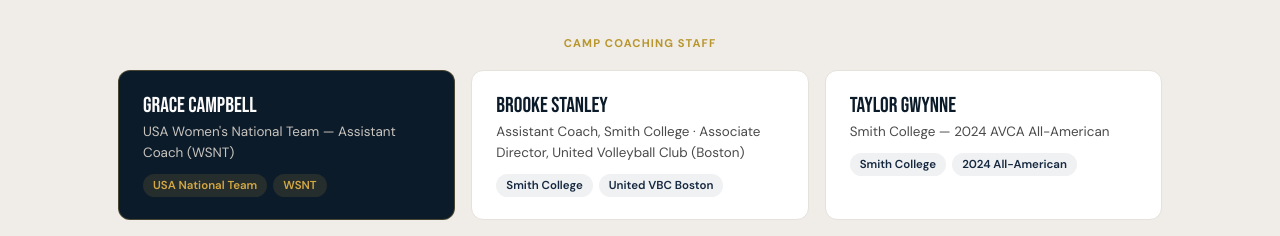
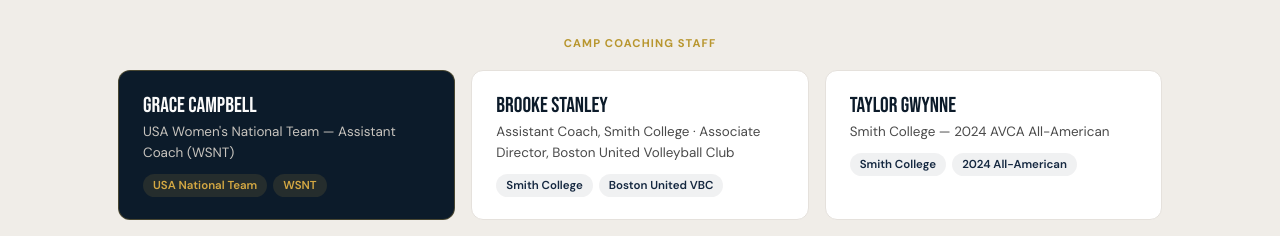
Before and after one commit to gregwalker5/gregwalkervolley, a Next.js app: page /about in a window 1280 px wide. Shown: the part 5320-5556 px from the top of the page. Built offline with nearby package versions, Linux system fonts and the light colour scheme.

Commit message:
Fix Brooke Stanley's club name to Boston United VBC

```diff
--- a/src/app/about/page.tsx
+++ b/src/app/about/page.tsx
@@ -423,8 +423,8 @@ export default function AboutGreg() {
                 },
                 {
                   name: 'Brooke Stanley',
-                  role: 'Assistant Coach, Smith College · Associate Director, United Volleyball Club (Boston)',
-                  tags: ['Smith College', 'United VBC Boston'],
+                  role: 'Assistant Coach, Smith College · Associate Director, Boston United Volleyball Club',
+                  tags: ['Smith College', 'Boston United VBC'],
                   highlight: false,
                 },
                 {
```
